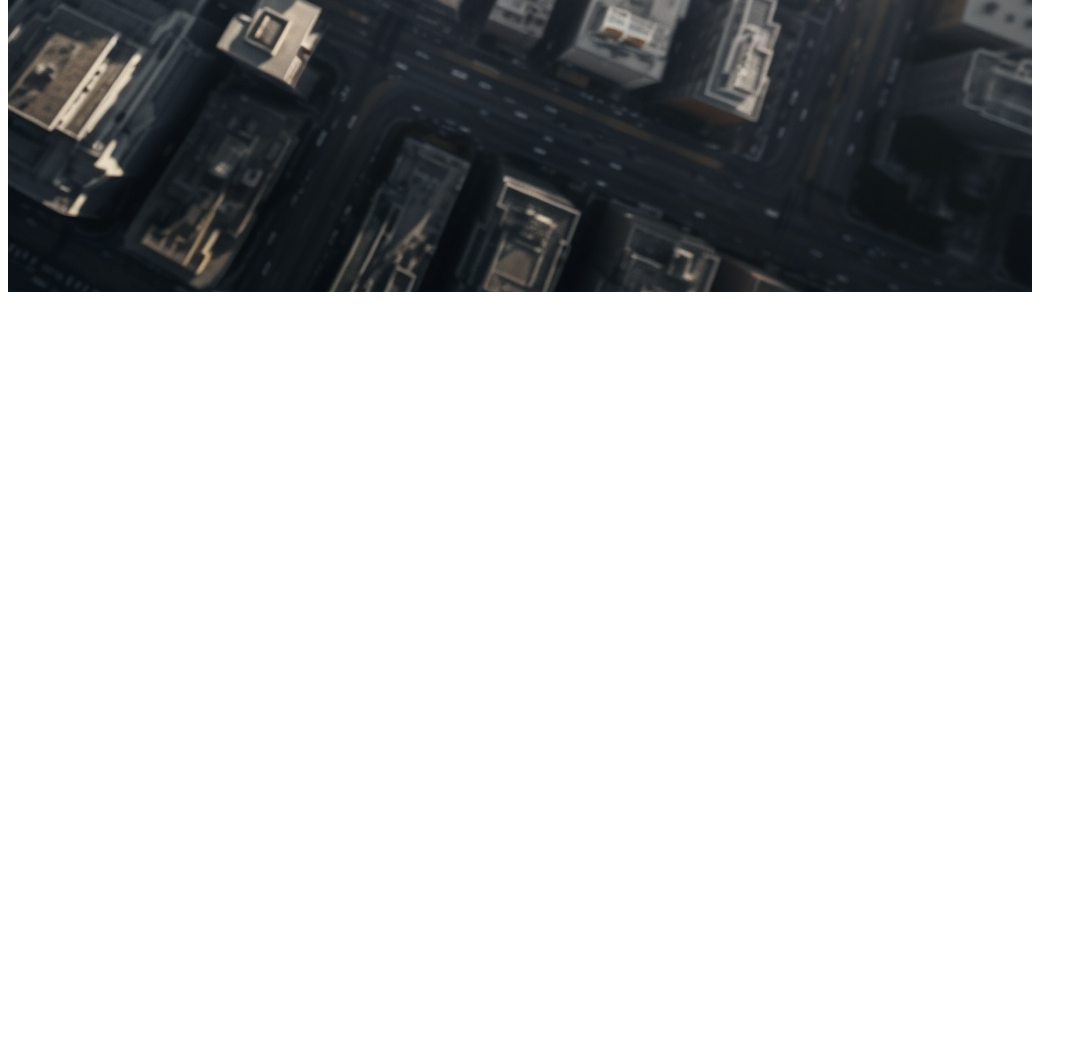
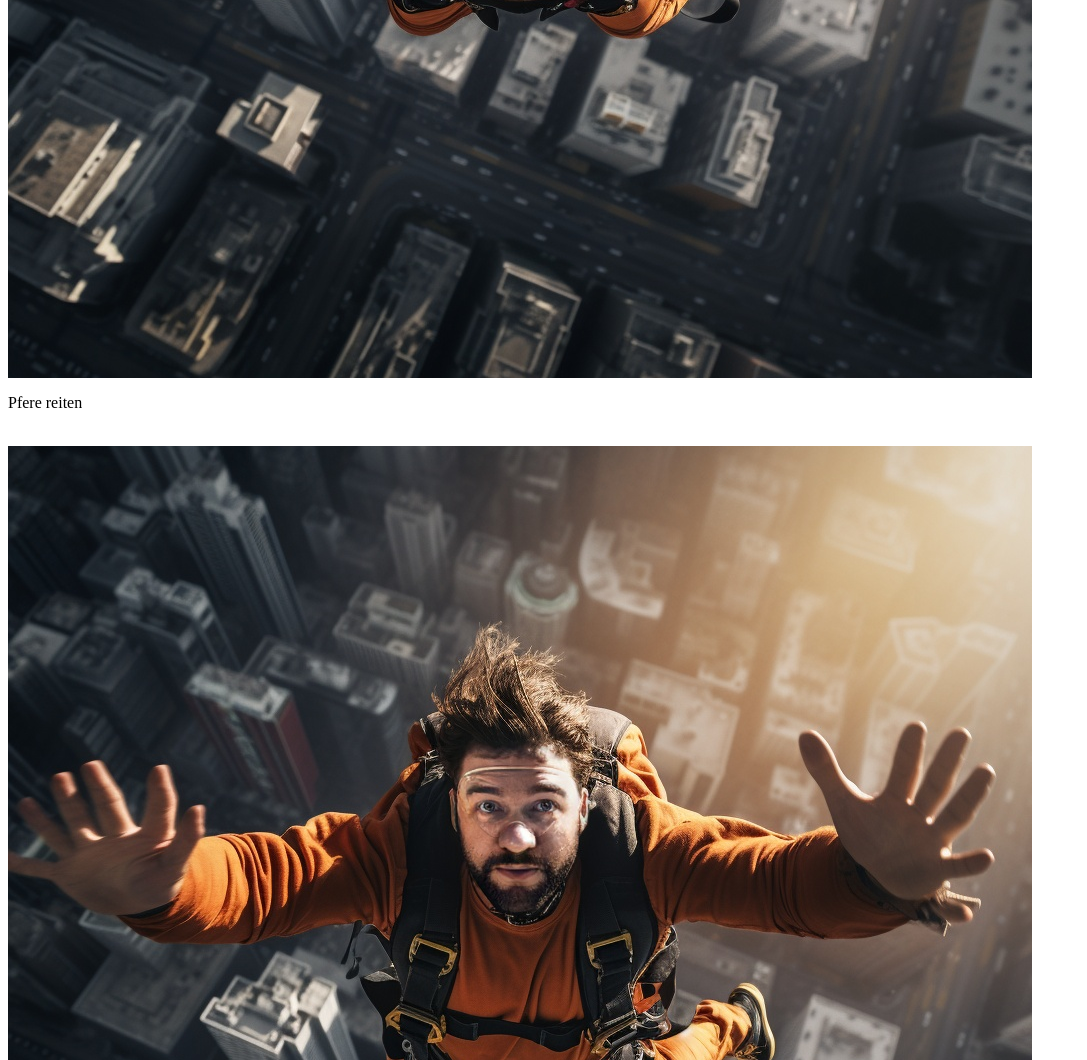
Before and after one commit to CoachMuttenz/portfolio, a plain HTML site: page index.html in a window 1280 px wide. Shown: the part 900-1960 px from the top of the page, without its empty margins (0-1087 px from the left). Before the commit the page ends 1200 px from the top, so only its background shows below. Drawn offline with Linux system fonts and the light colour scheme.

Commit message:
Update index.html

```diff
--- a/index.html
+++ b/index.html
@@ -2,4 +2,11 @@
 <p>it`s me, Sebastian</p>
 <br>
 <p>Meine Hobbies sind:</p>
+<br>
+<p>BaseJumps</p>
+<br>
 <img src="ictscouts_closeup_of_a_basejumper_real_photography_e113136f-1dc0-4547-a80c-527451652ff4_ins.jpg">
+<br>
+<p>Pfere reiten</p>
+<br>
+<img src="ictscouts_closeup_of_a_basejumper_real_photography_e113136f-1dc0-4547-a80c-527451652ff4_ins.jpg">
```
